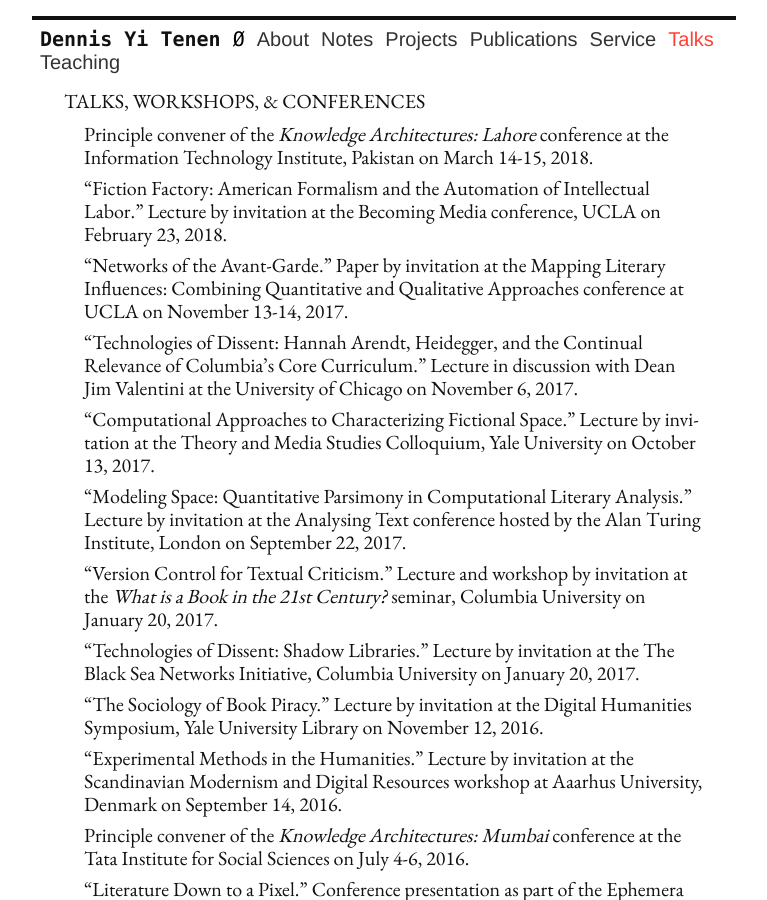
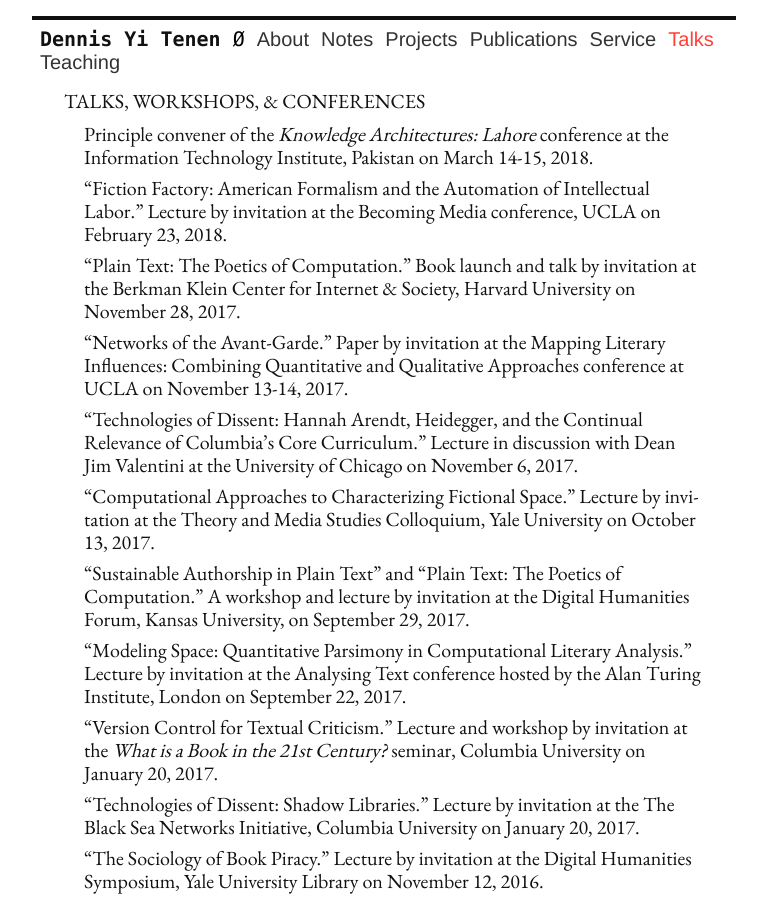
Before and after one commit to denten/denten.github.io, a Jekyll site: the page built from _pages/talks.md, in a window 1280 px wide and 900 px high. Shown: the whole window, without its empty margins (256-1023 px from the left). Built offline with Jekyll 4.4.1, drawn with Linux system fonts in a browser that asks for light colours; nearby versions of some CDN libraries; library files that are not in the unit come from our copies.

Commit message:
update talks and titles

```diff
--- a/_includes/CV/06-talks.md
+++ b/_includes/CV/06-talks.md
@@ -4,7 +4,11 @@
 - Principle convener of the *Knowledge Architectures: Lahore* conference at
   the Information Technology Institute, Pakistan on March 14-15, 2018.
 - "Fiction Factory: American Formalism and the Automation of Intellectual
-  Labor." Lecture by invitation at the Becoming Media conference, UCLA on February 23, 2018.
+  Labor." Lecture by invitation at the Becoming Media conference, UCLA on
+February 23, 2018.
+- "Plain Text: The Poetics of Computation." Book launch and talk by invitation
+  at the Berkman Klein Center for Internet & Society, Harvard University on
+November 28, 2017.
 - "Networks of the Avant-Garde." Paper by invitation at the Mapping Literary
   Influences: Combining Quantitative and Qualitative Approaches conference at
 UCLA on November 13-14, 2017.
@@ -14,14 +18,17 @@ Jim Valentini at the University of Chicago on November 6, 2017.
 - "Computational Approaches to Characterizing Fictional Space." Lecture by
   invitation at the Theory and Media Studies Colloquium, Yale University on
 October 13, 2017.
+- "Sustainable Authorship in Plain Text" and "Plain Text: The Poetics of
+  Computation." A workshop and lecture by invitation at the Digital Humanities
+Forum, Kansas University, on September 29, 2017.
 - "Modeling Space: Quantitative Parsimony in Computational Literary Analysis."
   Lecture by invitation at the Analysing Text conference hosted by the Alan
 Turing Institute, London on September 22, 2017.
 - "Version Control for Textual Criticism." Lecture and workshop by invitation
   at the *What is a Book in the 21st Century?* seminar, Columbia University on
 January 20, 2017.
-- "Technologies of Dissent: Shadow Libraries." Lecture by invitation at the The Black Sea
-  Networks Initiative, Columbia University on January 20, 2017.
+- "Technologies of Dissent: Shadow Libraries." Lecture by invitation at the
+  The Black Sea Networks Initiative, Columbia University on January 20, 2017.
 - "The Sociology of Book Piracy." Lecture by invitation at the Digital
   Humanities Symposium, Yale University Library on November 12, 2016.
 - "Experimental Methods in the Humanities." Lecture by invitation at the
@@ -48,7 +55,8 @@ NYU on May 29, 2015.
 - "Version Control for Library Use." Workshop by invitation at Columbia Center
   for New Media Teaching and Learning on February 5, 2015.
 - "The Ethics of Writing in Plain Text," with Grant Wythoff. Lecture by
-  invitation at the Princeton-Weimar Summer School for Media Studies on June 19, 2014.
+  invitation at the Princeton-Weimar Summer School for Media Studies on June
+19, 2014.
 - "Rage with the Machine." Keynote address at the University of Glasgow on May
   28, 2014.
 - "Technology We Deserve." Keynote address at the Educational Technology
```
Also changed, not shown: _includes/CV/04-publications.md (+1 -1 lines).
